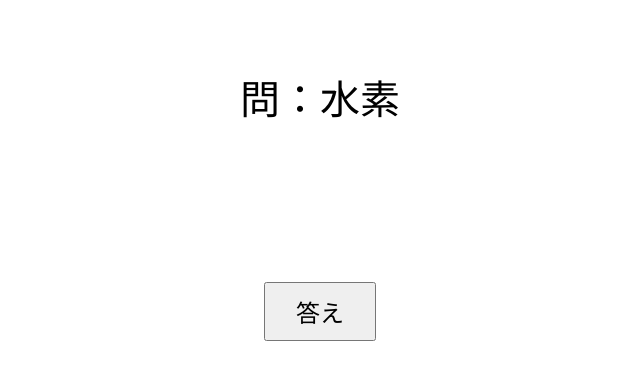
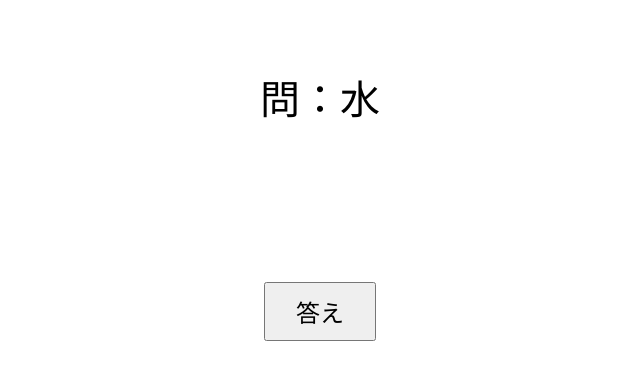
Before and after one commit to syuumy/kagakuhannousiki, a plain HTML site: page index.html in a window 1280 px wide. Shown: the whole page, without its empty margins (320-960 px from the left). Drawn offline with Linux system fonts and the light colour scheme.

Commit message:
Update index.html

```diff
--- a/index.html
+++ b/index.html
@@ -36,7 +36,7 @@
 
   <script>
     const quiz = [
-      { q: "水素", a: "H₂" }, { q: "炭素", a: "C" }, { q: "酸素", a: "O₂" },
+      { q: "水", a: "H₂" }, { q: "炭素", a: "C" }, { q: "酸素", a: "O₂" },
       { q: "窒素", a: "N₂" }, { q: "硫黄", a: "S" }, { q: "塩素", a: "Cl₂" },
       { q: "水", a: "H₂O" }, { q: "二酸化炭素", a: "CO₂" }, { q: "塩化水素", a: "HCl" },
       { q: "アンモニア", a: "NH₃" }, { q: "酸化銀", a: "Ag₂O" }, { q: "酸化銅", a: "CuO" },
```
